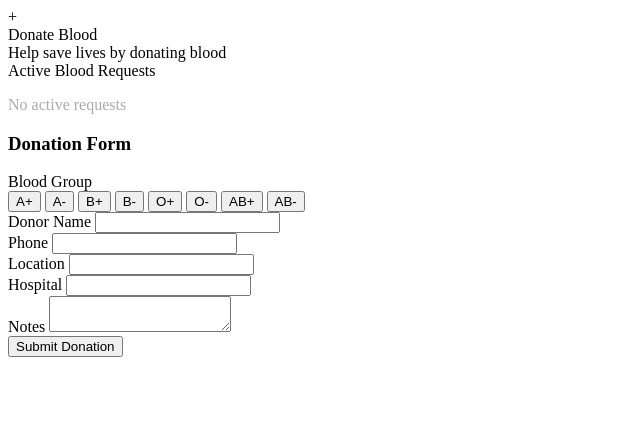
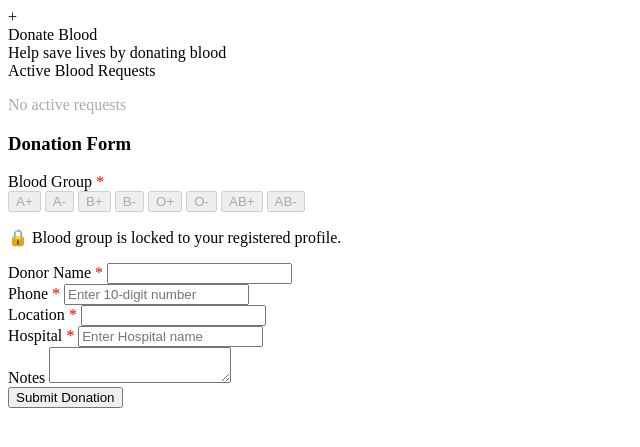
Before and after one commit to Smiley-Wangdu/Vital_Drop, a PHP site: page /user/donation-form.php in a window 1280 px wide. Shown: the top 447 px of the page, without its empty margins (0-640 px from the left). Run offline with PHP 8.4, Linux system fonts and the light colour scheme; the visitor is signed in with stand-in values (Sample User, id 1); data that the repository does not hold is empty.

Commit message:
Fix: Lock blood group to profile and update eligibility UI instantly after donation

```diff
--- a/assets/js/donor.js
+++ b/assets/js/donor.js
@@ -32,7 +32,11 @@ async function initDonationForm() {
   await loadDonorData();
 
   if (currentDonor) {
-    setVal("phone", currentDonor.phone || "");
+    // Only fill phone if PHP didn't already pre-fill it from the DB
+    const phoneInput = document.getElementById("phone");
+    if (phoneInput && !phoneInput.value) {
+      phoneInput.value = currentDonor.phone || "";
+    }
 
     // FIX: don't overwrite user input if already filled from PHP
     const locInput = document.getElementById("location");
@@ -123,14 +127,25 @@ function checkFormEligibility() {
   }
 }
 
-// LOOD SELECT
+// BLOOD SELECT (locked to registered blood group)
 function selectBlood(group) {
-  document.querySelectorAll(".vd-blood-btn").forEach(btn => {
-    btn.classList.toggle("vd-active", btn.dataset.group === group);
+  const btn = document.querySelector(`.vd-blood-btn[data-group="${group}"]`);
+
+  // Only allow selecting if button is not disabled (i.e., it is the user's blood group)
+  if (!btn || btn.disabled) return;
+
+  document.querySelectorAll(".vd-blood-btn").forEach(b => {
+    b.classList.toggle("vd-active", b.dataset.group === group);
   });
 
   const hidden = document.getElementById("bloodGroup");
   if (hidden) hidden.value = group;
+}
+
+// PREFILL BLOOD — no-op: blood group is locked to registered profile
+function prefillBlood(group) {
+  // Blood group cannot be changed from the registered value.
+  // This function intentionally does nothing.
 }
 
 // ERROR / SUCCESS BOX
@@ -189,7 +204,7 @@ async function submitDonation(e) {
   const hospital_name = getVal("hospital_name");
   const notes = getVal("notes");
 
-// VALIDATION
+  // VALIDATION
 
   if (!blood) return showError("Please select blood group");
 
@@ -223,6 +238,11 @@ async function submitDonation(e) {
     if (result.success) {
       showSuccess("Donation submitted successfully");
       btn.textContent = "Submitted";
+
+      // Update eligibility data without page refresh
+      await loadDonorData();
+      renderEligibilityBox();
+      checkFormEligibility();
     } else {
       showError(result.message || "Something went wrong");
       btn.disabled = false;
@@ -244,3 +264,20 @@ function setVal(id, val) {
   const el = document.getElementById(id);
   if (el) el.value = val;
 }
+
+function closeDonationMessage() {
+  const box = document.getElementById("donationSuccessBox");
+  if (box) box.style.display = "none";
+}
+
+// Update showSuccess to also show the modal if present
+const originalShowSuccess = showSuccess;
+showSuccess = function (msg) {
+  originalShowSuccess(msg);
+  const successBox = document.getElementById("donationSuccessBox");
+  if (successBox) {
+    successBox.style.display = "block";
+    const msgP = successBox.querySelector("p");
+    if (msgP) msgP.textContent = msg;
+  }
+};
--- a/user/donation-form.php
+++ b/user/donation-form.php
@@ -18,6 +18,7 @@ if ($_SERVER['REQUEST_METHOD'] === 'POST') {
 $donor_name = '';
 $user_blood_group = '';
 $user_location = '';
+$user_phone = '';
 
 try {
     $stmt = $pdo->prepare("
@@ -132,20 +133,29 @@ try {
 
                         <!-- BLOOD GROUP -->
                         <div class="vd-form-group full-width">
-                            <label>Blood Group</label>
+                            <label>Blood Group <span style="color: red;">*</span></label>
 
                             <div class="vd-blood-grid">
                                 <?php
                                 $groups = ['A+', 'A-', 'B+', 'B-', 'O+', 'O-', 'AB+', 'AB-'];
                                 foreach ($groups as $g):
-                                    $active = ($g === $user_blood_group) ? 'vd-active' : '';
+                                    $isMatch = ($g === $user_blood_group);
+                                    $active  = $isMatch ? 'vd-active' : '';
+                                    $disabled = $isMatch ? '' : 'disabled';
                                     ?>
-                                    <button type="button" class="vd-blood-btn <?php echo $active; ?>"
-                                        data-group="<?php echo $g; ?>" onclick="selectBlood('<?php echo $g; ?>')">
+                                    <button type="button"
+                                        class="vd-blood-btn <?php echo $active; ?>"
+                                        data-group="<?php echo $g; ?>"
+                                        <?php echo $disabled; ?>
+                                        title="<?php echo $isMatch ? 'Your registered blood group' : 'You can only donate your own blood group'; ?>">
                                         <?php echo $g; ?>
                                     </button>
                                 <?php endforeach; ?>
                             </div>
+
+                            <p class="vd-blood-group-note">
+                                🔒 Blood group is locked to your registered profile.
+                            </p>
 
                             <input type="hidden" id="bloodGroup" name="blood_group"
                                 value="<?php echo htmlspecialchars($user_blood_group); ?>">
@@ -153,27 +163,27 @@ try {
 
                         <!-- NAME -->
                         <div class="vd-form-group">
-                            <label>Donor Name</label>
+                            <label>Donor Name <span style="color: red;">*</span></label>
                             <input type="text" value="<?php echo htmlspecialchars($donor_name); ?>" readonly>
                         </div>
 
                         <!-- PHONE -->
                         <div class="vd-form-group">
-                            <label>Phone</label>
-                            <input type="tel" id="phone" name="phone" required>
+                            <label>Phone <span style="color: red;">*</span></label>
+                            <input type="tel" id="phone" name="phone" placeholder="Enter 10-digit number" required>
                         </div>
 
                         <!-- LOCATION -->
                         <div class="vd-form-group">
-                            <label>Location</label>
+                            <label>Location <span style="color: red;">*</span></label>
                             <input type="text" id="location" name="location"
                                 value="<?php echo htmlspecialchars($user_location); ?>" required>
                         </div>
 
                         <!-- HOSPITAL -->
                         <div class="vd-form-group">
-                            <label>Hospital</label>
-                            <input type="text" id="hospital_name" name="hospital_name" required>
+                            <label>Hospital <span style="color: red;">*</span></label>
+                            <input type="text" id="hospital_name" name="hospital_name" placeholder="Enter Hospital name" required>
                         </div>
 
                         <!-- NOTES -->
```
Also changed, not shown: backend/donor/submit-donation.php (+14 -0 lines).
